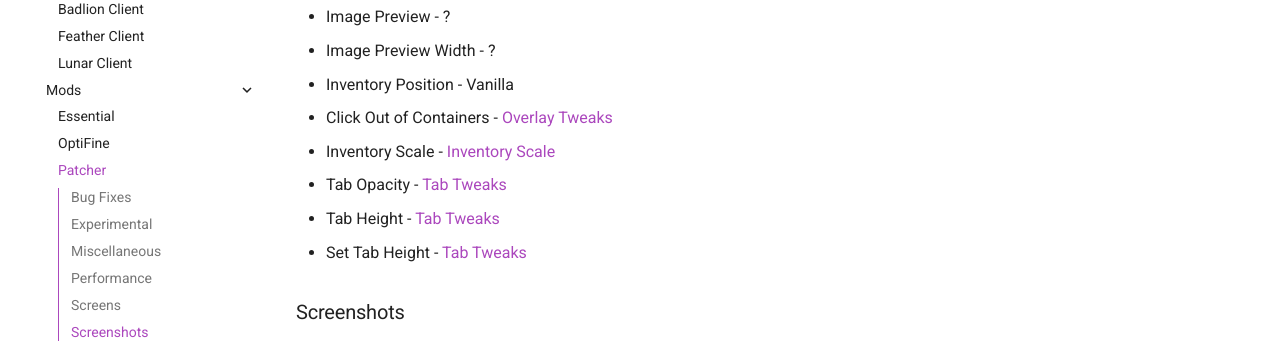
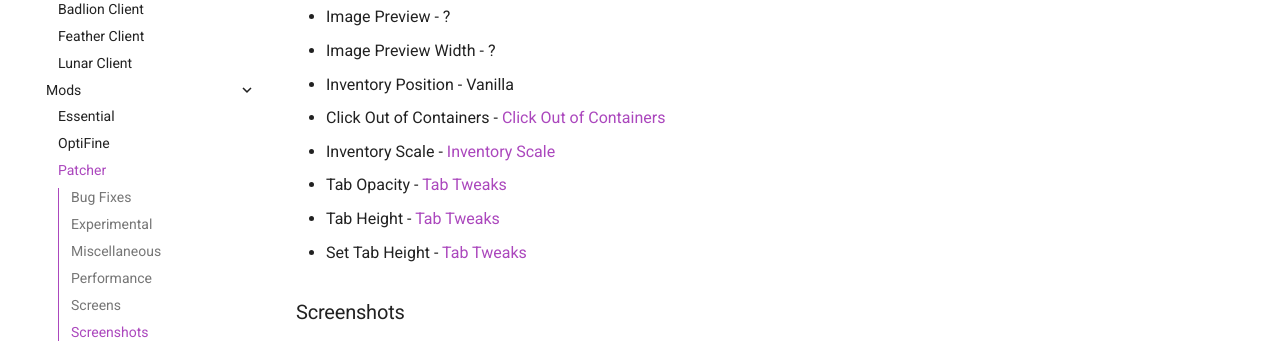
Before and after one commit to MicrocontrollersDev/Alternatives, an MkDocs documentation site: the page built from docs/latest/patcher.md, in a window 1280 px wide and 900 px high, scrolled down 6002 px. Shown: the part 207-550 px from the top of the window. Built offline with MkDocs 1.6.1 and Material for MkDocs 9.7.7, drawn with Linux system fonts in a browser that asks for light colours; comment, search, counter and statistics services are not loaded.

Commit message:
click out of containers

```diff
--- a/docs/latest/patcher.md
+++ b/docs/latest/patcher.md
@@ -186,7 +186,7 @@
 * Image Preview - ?
 * Image Preview Width - ?
 * Inventory Position - Vanilla
-* Click Out of Containers - [Overlay Tweaks](https://modrinth.com/mod/overlaytweaks)
+* Click Out of Containers - [Click Out of Containers](https://modrinth.com/mod/click-out-of-containers)
 * Inventory Scale - [Inventory Scale](https://modrinth.com/mod/inventoryscale)
 * Tab Opacity - [Tab Tweaks](https://modrinth.com/mod/tabtweaks)
 * Tab Height - [Tab Tweaks](https://modrinth.com/mod/tabtweaks)
```
